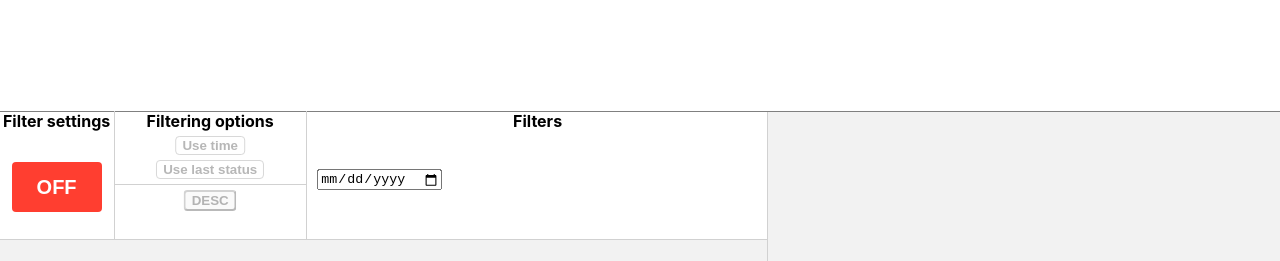
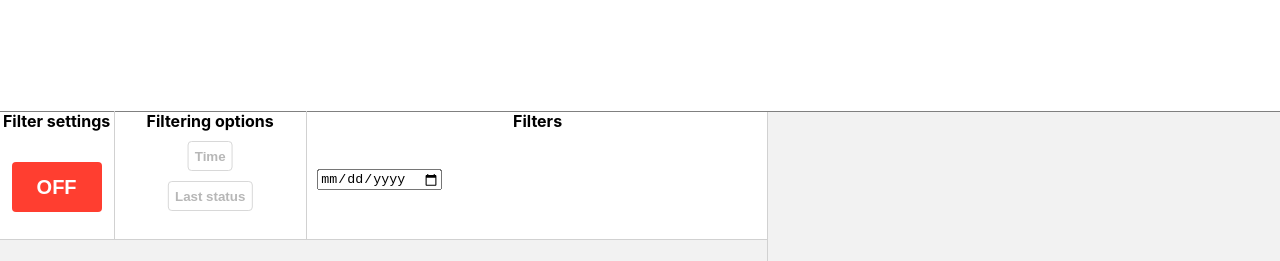
Before and after one commit to kristianUrup/AlertSystemWebApp, a React (Create React App) app in the folder alert-system-webapp/: page /log in a window 1280 px wide. Shown: the top 261 px of the page. Built offline with nearby package versions, Linux system fonts and the light colour scheme; no server answers.

Commit message:
Did the right choice and removed sorting

```diff
--- a/alert-system-webapp/src/pages/log/logFilter/logFilter.css
+++ b/alert-system-webapp/src/pages/log/logFilter/logFilter.css
@@ -64,17 +64,13 @@
     font-weight: 700;
 }
 
-.log-filter__options-filters {
-    padding-bottom: 5px;
-    border-bottom: 1px solid #d1d1d1;
-}
-
 .log-filter__options-filters > button {
     display: block;
     position: relative;
     left: 50%;
     transform: translateX(-50%);
-    margin-top: 5px;
+    height: 30px;
+    margin-top: 10px;
     border-radius: 4px;
     font-weight: 600;
 }
--- a/alert-system-webapp/src/pages/log/logFilter/logFilter.tsx
+++ b/alert-system-webapp/src/pages/log/logFilter/logFilter.tsx
@@ -52,23 +52,6 @@ const LogFilter: React.FC<LogFilterProps> = ({ alarmLogs, setAlarmLogs }) => {
         return true;
     }
 
-    const changesOrderOfList = () => {
-        setAscend(!ascend);
-
-        let sortedList: AlarmLog[] = [];
-
-
-        sortedList = alarmLogs.sort((a, b)=> {
-            if (ascend) {
-                return b.date.getTime() - a.date.getTime();
-            } else {
-                return a.date.getTime() - b.date.getTime();
-            }
-        });
-
-        setAlarmLogs(sortedList);
-    }
-
     const createHourOptions = () => {
         const numbers: number[] = [];
         for (let i = 0; i < 24; i++) {
@@ -98,7 +81,7 @@ const LogFilter: React.FC<LogFilterProps> = ({ alarmLogs, setAlarmLogs }) => {
 
     useEffect(() => {
         if (filter) {
-            setAlarmLogs(alarmLogs);
+            filterAlarmLogs();
         } else {
             setAlarmLogs(alarmLogs);
             resetInputs();
@@ -123,19 +106,16 @@ const LogFilter: React.FC<LogFilterProps> = ({ alarmLogs, setAlarmLogs }) => {
                         onClick={() => setUseFilterHour(!useFilterHour)}
                         disabled={!filter}
                     >
-                        Use time
+                        Time
                     </button>
                     <button
                         className={`${useFilterStatus ? "log-filter__options-button-on" : "log-filter__options-button-off"}`}
                         onClick={() => setUseFilterStatus(!useFilterStatus)}
                         disabled={!filter}
                     >
-                        Use last status
+                        Last status
                     </button>
                 </div>
-                <button onClick={() => changesOrderOfList()} disabled={!filter}>
-                    {ascend ? "ASC" : "DESC"}
-                </button>
             </div>
             <div className="log-filter__filtering">
                 <div className="log-filter__filtering-title">Filters</div>
```
